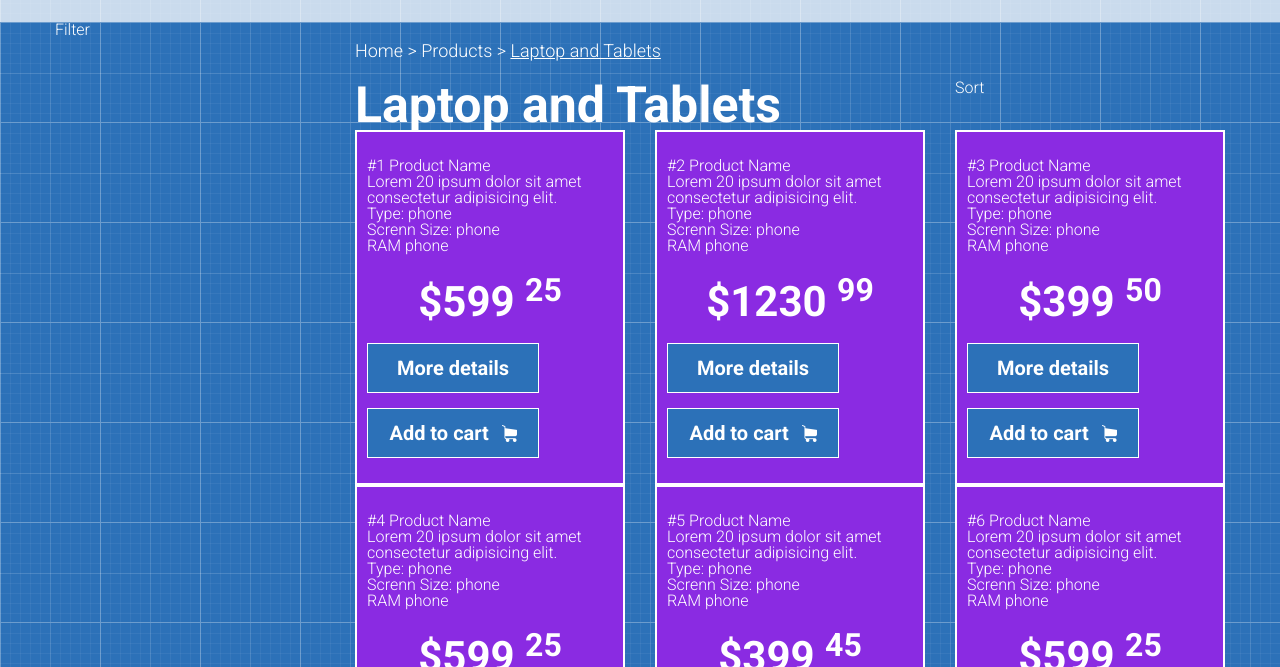
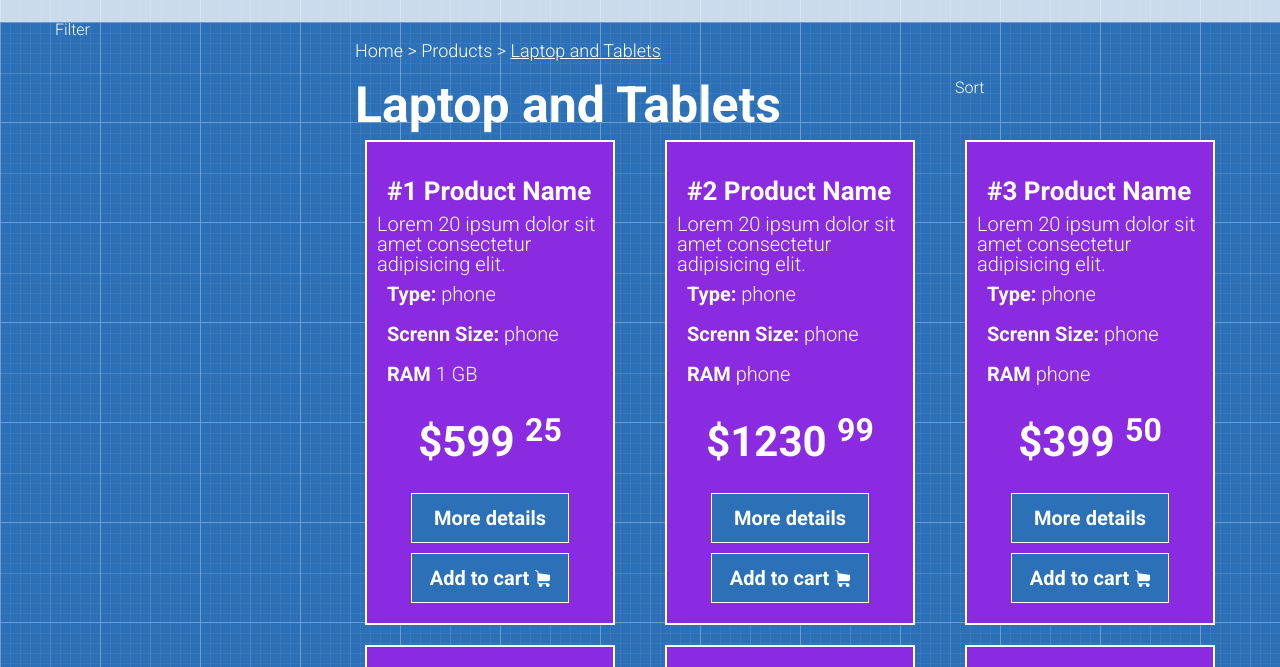
Before and after one commit to YHulko/project-shop, a plain HTML site: page index.html in a window 1280 px wide. Shown: the part 78-745 px from the top of the page. Drawn offline with Linux system fonts and the light colour scheme.

Commit message:
Yaroslav version working 2

```diff
--- a/index.html
+++ b/index.html
@@ -98,13 +98,13 @@
                  ipsum dolor sit amet consectetur adipisicing elit.
                  </div>
                  <div class="product-features">
-                  <span>Type:</span> phone
+                  <span class="span">Type:</span> phone
                  </div>
                  <div class="product-features">
-                  <span>Screnn Size:</span> phone
+                  <span class="span">Screnn Size:</span> phone
                  </div>
                  <div class="product-features">
-                  <span>RAM</span> phone
+                  <span class="span">RAM</span> 1 GB
                  </div>
                  <div class="product-price">$599 <sup class="sup">25</sup> </div>
                   <button class="btn btn-more-details">More details</button>
@@ -126,13 +126,13 @@
                  ipsum dolor sit amet consectetur adipisicing elit.
                  </div>
                  <div class="product-features">
-                  <span>Type:</span> phone
+                  <span class="span">Type:</span> phone
                  </div>
                  <div class="product-features">
-                  <span>Screnn Size:</span> phone
+                  <span class="span">Screnn Size:</span> phone
                  </div>
                  <div class="product-features">
-                  <span>RAM</span> phone
+                  <span class="span">RAM</span> phone
                  </div>
                  <div class="product-price">$1230 <sup class="sup">99</sup> </div>
                   <button class="btn btn-more-details">More details</button>
@@ -155,13 +155,13 @@
                  ipsum dolor sit amet consectetur adipisicing elit.
                  </div>
                  <div class="product-features">
-                  <span>Type:</span> phone
+                  <span class="span">Type:</span> phone
                  </div>
                  <div class="product-features">
-                  <span>Screnn Size:</span> phone
+                  <span class="span">Screnn Size:</span> phone
                  </div>
                  <div class="product-features">
-                  <span>RAM</span> phone
+                  <span class="span">RAM</span> phone
                  </div>
                  <div class="product-price">$399 <sup class="sup">50</sup> </div>
                   <button class="btn btn-more-details">More details</button>
@@ -183,13 +183,13 @@
                  ipsum dolor sit amet consectetur adipisicing elit.
                  </div>
                  <div class="product-features">
-                  <span>Type:</span> phone
+                  <span class="span">Type:</span> phone
                  </div>
                  <div class="product-features">
-                  <span>Screnn Size:</span> phone
+                  <span class="span">Screnn Size:</span> phone
                  </div>
                  <div class="product-features">
-                  <span>RAM</span> phone
+                  <span class="span">RAM</span> phone
                  </div>
                  <div class="product-price">$599 <sup class="sup">25</sup> </div>
                   <button class="btn btn-more-details">More details</button>
@@ -211,13 +211,13 @@
                  ipsum dolor sit amet consectetur adipisicing elit.
                  </div>
                  <div class="product-features">
-                  <span>Type:</span> phone
+                  <span class="span">Type:</span> phone
                  </div>
                  <div class="product-features">
-                  <span>Screnn Size:</span> phone
+                  <span class="span">Screnn Size:</span> phone
                  </div>
                  <div class="product-features">
-                  <span>RAM</span> phone
+                  <span class="span">RAM</span> phone
                  </div>
                  <div class="product-price">$399 <sup class="sup">45</sup> </div>
                   <button class="btn btn-more-details">More details</button>
@@ -237,13 +237,13 @@
                  ipsum dolor sit amet consectetur adipisicing elit.
                  </div>
                  <div class="product-features">
-                  <span>Type:</span> phone
+                  <span class="span">Type:</span> phone
                  </div>
                  <div class="product-features">
-                  <span>Screnn Size:</span> phone
+                  <span class="span">Screnn Size:</span> phone
                  </div>
                  <div class="product-features">
-                  <span>RAM</span> phone
+                  <span class="span">RAM</span> phone
                  </div>
                  <div class="product-price">$599 <sup class="sup">25</sup> </div>
                   <button class="btn btn-more-details">More details</button>
--- a/products.css
+++ b/products.css
@@ -1,14 +1,13 @@
 .product{
   border : 2px solid white;
   background-color:  blueviolet;
+  margin: 10px;
   padding: 10px;
 
 }
-/*.product .btn{
-  margin: 0 auto;
-  display: block;
 
-}
+
+
 /*---------------nav-------------------------------------------------------*/
 .menu-nav{
     margin: 35px;
@@ -24,7 +23,13 @@
     color: white;
   }
   /*----------------------------------====================================*/
-  .btn{
+  .product .btn{
+  margin: 10px auto;
+}
+.btn{display: flex;
+    flex-direction: row;
+    flex-wrap: wrap;
+    justify-content: space-around;
     text-align: center;
     padding: 0 15px;
     height: 50px;
@@ -37,15 +42,10 @@
     font-family: "Roboto", sans-serif;
     font-size: 20px;
     width: 70%;
-}
-.btn-add-to-cart{
-  display: flex;
-    flex-direction: row;
-    flex-wrap: wrap;
-    justify-content: space-around;
     align-content: center;
     align-items: center;
 }
+
 /*__________________________________________________________________*/
 .product-price{
   font-weight: bold;
@@ -56,3 +56,18 @@
 .sup{
   font-size: 32px;
 }
+.product-features{
+  font-size: 20px;
+  padding: 10px;
+}
+.span{
+  font-weight: bold;
+}
+.product-title{
+  font-weight: bold;
+  font-size: 26px;
+  padding: 10px;
+}
+.product-description{
+  font-size: 20px;
+}
```
